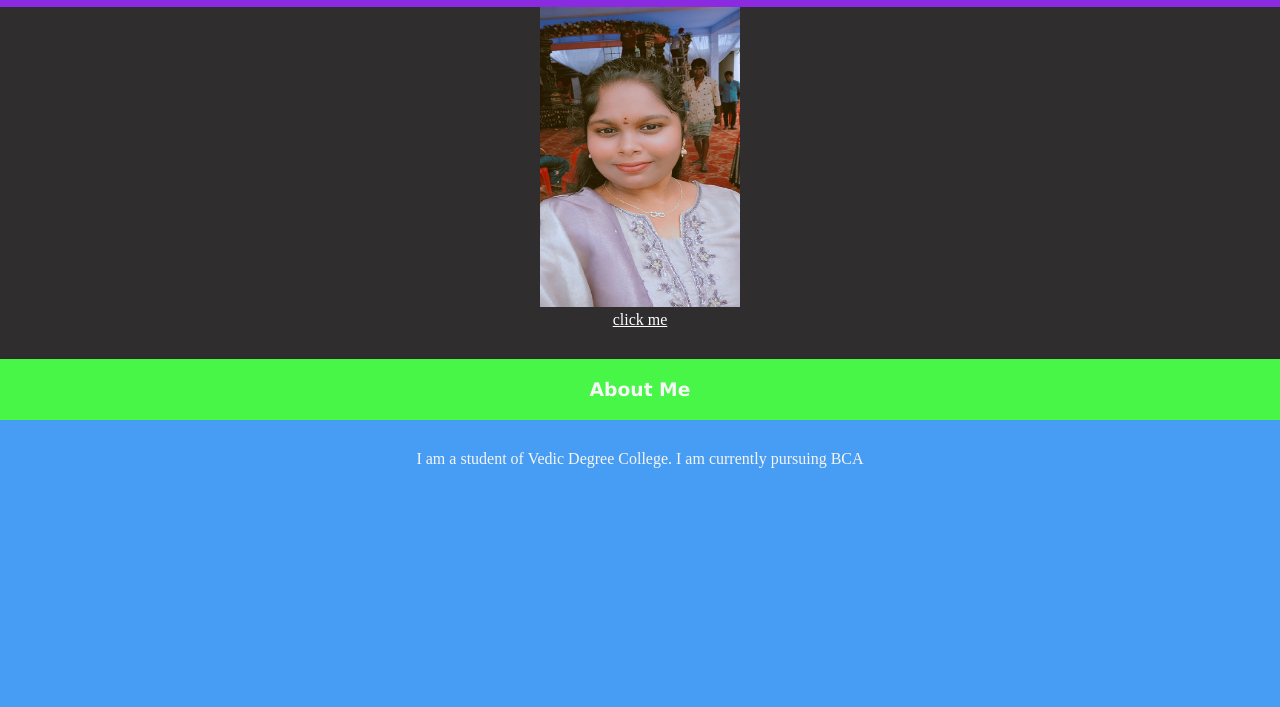
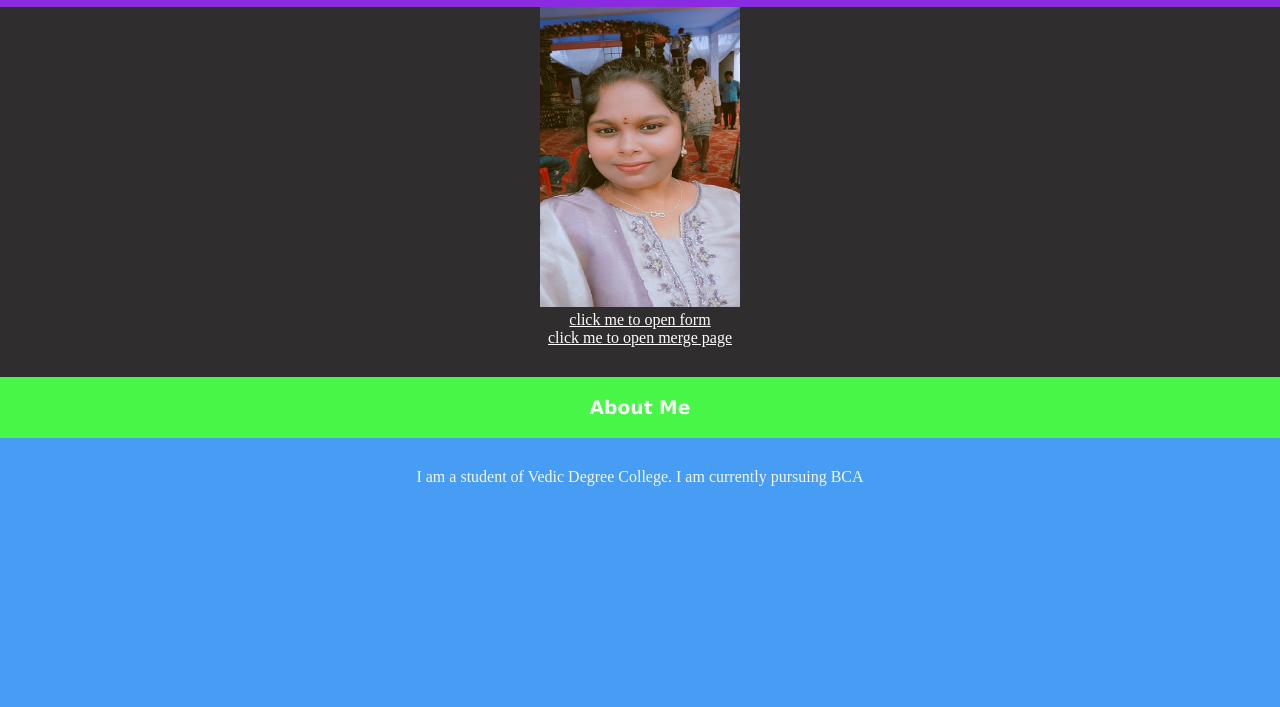
Before and after one commit to garapatilavanya99-maker/Myprofile, a plain HTML site: page index.html in a window 1280 px wide. Shown: the part 93-800 px from the top of the page. Drawn offline with Linux system fonts and the light colour scheme.

Commit message:
index page updated

```diff
--- a/index.html
+++ b/index.html
@@ -70,7 +70,8 @@
     </div>
     <img src="./photo.jpg" alt="Lavanya" id="myimg">
     <br>
-    <a href="./demo.html">click me</a>
+    <a href="./form.html">click me to open form</a><br>
+    <a href="./demo.html">click me to open merge page</a>
     <div>
         <h3>About Me</h3>
         <p>I am a student of Vedic Degree College.
```
